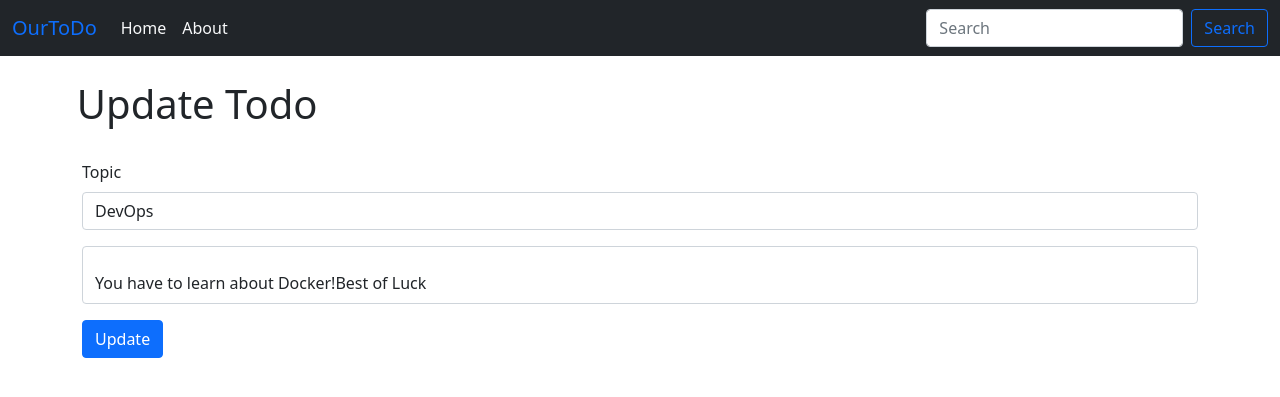
After one commit to Neeteshking21/ToDo-flask, a Flask app: template templates/update.html in a window 1280 px wide. The commit adds this page. Shown: the top 397 px of the page. Run offline with Flask 2, Linux system fonts and the light colour scheme; the template is opened without the code that fills it: values that come from a table or form of the project are taken from there, others are empty; data comes from the database, SQL or seed files in the repository; both versions use the stored data as it was after the commit.

Commit message:
added Templete inheritance and Todo Update Query

```diff
--- a/app.py
+++ b/app.py
@@ -27,16 +27,27 @@ def hello_world():
     # print(allTodo)
     return render_template('Index.html', allTodo = allTodo)
 
-@app.route("/update/<int:sno>")
-def update():
-    return 'Update'
+@app.route("/update/<int:sno>", methods=['GET', 'POST'])
+def update(sno):
+    if request.method == 'POST':
+        title = request.form['title']
+        desc = request.form['desc']
+        todo = Todo.query.filter_by(sno = sno).first()
+        todo.title = title
+        todo.desc = desc
+        db.session.add(todo)
+        db.session.commit()
+        return redirect('/')
+
+    todo = Todo.query.filter_by(sno = sno).first()
+    return render_template('update.html', todo = todo)
 
 @app.route("/delete/<int:sno>")
 def delete(sno):
     todo = Todo.query.filter_by(sno = sno).first()
     db.session.delete(todo)
     db.session.commit()
-    return redirect('/')
+    return  redirect('/')
 
 if __name__ == "__main__":
     app.run(debug=True)
--- /dev/null
+++ b/templates/base.html
@@ -0,0 +1,42 @@
+<!doctype html>
+<html lang="en">
+  <head>
+    <!-- Required meta tags -->
+    <meta charset="utf-8">
+    <meta name="viewport" content="width=device-width, initial-scale=1">
+
+    <!-- Bootstrap CSS -->
+    <link href="https://cdn.jsdelivr.net/npm/bootstrap@5.0.2/dist/css/bootstrap.min.css" rel="stylesheet" integrity="sha384-EVSTQN3/azprG1Anm3QDgpJLIm9Nao0Yz1ztcQTwFspd3yD65VohhpuuCOmLASjC" crossorigin="anonymous">
+
+    <title>{% block title %}{% endblock title %}</title>
+  </head>
+  <body>
+    <nav class="navbar navbar-expand-lg navbar-light bg-dark" style="position: fixed; width:100%;z-index: 800;">
+        <div class="container-fluid">
+          <a class="navbar-brand text-primary" href="#">OurToDo</a>
+          <button class="navbar-toggler" type="button" data-bs-toggle="collapse" data-bs-target="#navbarSupportedContent" aria-controls="navbarSupportedContent" aria-expanded="false" aria-label="Toggle navigation">
+            <span class="navbar-toggler-icon text-light"></span>
+          </button>
+          <div class="collapse navbar-collapse" id="navbarSupportedContent">
+            <ul class="navbar-nav me-auto mb-2 mb-lg-0">
+              <li class="nav-item">
+                <a class="nav-link active text-light" aria-current="page" href="/">Home</a>
+              </li>
+              <li class="nav-item">
+                <a class="nav-link text-light" href="#">About</a>
+              </li>
+
+            </ul>
+            <form class="d-flex">
+              <input class="form-control me-2" type="search" placeholder="Search" aria-label="Search">
+              <button class="btn btn-outline-primary" type="submit">Search</button>
+            </form>
+          </div>
+        </div>
+      </nav>
+    {% block body %}
+
+    {% endblock body %}
+
+  </body>
+  </html>
--- /dev/null
+++ b/templates/update.html
@@ -0,0 +1,31 @@
+{% extends 'base.html' %}
+{% block title %}
+Update
+{% endblock title %}
+{% block body %}
+
+      <!--  Form for ToDO list -->
+      <div class="mycontainer" style="position: absolute;top:10%; width: 100%;">
+        <h1 style="margin-left:6vw;">Update Todo</h1><br>
+        <div class="container">
+          <form action="/update/{{todo.sno}}" method="POST">
+              <div class="mb-3">
+                <label for="exampleInputEmail1" class="form-label">Topic</label>
+                <input type="text " class="form-control" id="exampleInputEmail1" value={{todo.title}} name="title" aria-describedby="emailHelp">
+
+              </div>
+              <div class="mb-3">
+                  <div class="form-floating">
+                      <input type="text" class="form-control"  value='{{todo.desc}}' name="desc" placeholder="Leave a comment here" id="floatingTextarea"></input>
+                      <!-- <label for="floatingTextarea">Write Notes here</label> -->
+                    </div>
+              </div>
+
+              <button type="submit" class="btn btn-primary">Update</button>
+            </form>
+        </div>
+    </div>
+</div>
+<script src="https://cdn.jsdelivr.net/npm/bootstrap@5.0.2/dist/js/bootstrap.bundle.min.js" integrity="sha384-MrcW6ZMFYlzcLA8Nl+NtUVF0sA7MsXsP1UyJoMp4YLEuNSfAP+JcXn/tWtIaxVXM" crossorigin="anonymous"></script>
+
+{% endblock body %}
```
Also changed, not shown: templates/Index.html (+6 -51 lines), app.db.
